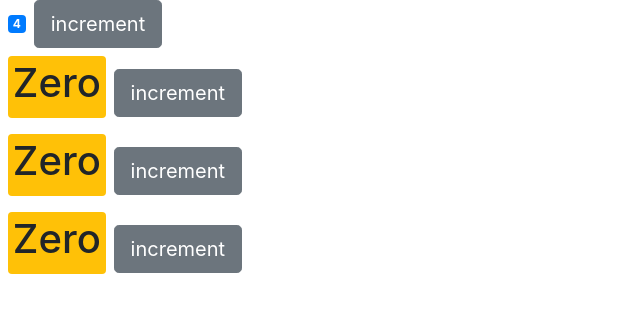
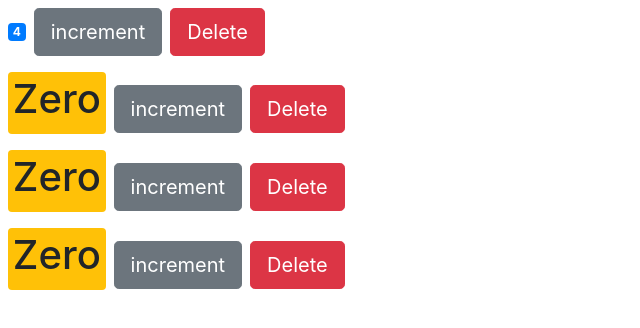
Before and after one commit to YoussefSherif10/Counter_React, a React (Create React App) app: page / in a window 1280 px wide. Shown: the top 328 px of the page, without its empty margins (0-640 px from the left). Built offline with nearby package versions, Linux system fonts and the light colour scheme.

Commit message:
Modified both elements to pass data in props. also added the delete funtionality by raising event in the child component and handle event in the parent.

```diff
--- a/src/components/counter.jsx
+++ b/src/components/counter.jsx
@@ -3,7 +3,8 @@ import React, {Component} from "react";
 class Counter extends Component {
     // state is a special object that contains any data that component needs
     state = {
-        value: this.props.value, // props of a component is used to transfer data among components
+        // props of a component is used to transfer data among components and it is RO. while, state is private data
+        value: this.props.counter.value,
     };
 
     render() {
@@ -16,6 +17,7 @@ class Counter extends Component {
             <div>
                 <span className={this.classes()}>{this.formatCount()}</span>
                 <button onClick={this.handleIncrement} className="btn btn-secondary btn-lg">increment</button>
+                <button onClick={() => this.props.onDelete(this.props.counter.id)} className="btn btn-danger btn-lg m-2">Delete</button>
             </div>
         );
     }
--- a/src/components/counters.jsx
+++ b/src/components/counters.jsx
@@ -3,6 +3,11 @@ import Counter from "./counter";
 
 class Counters extends Component {
     state = {
+        /* the component that contains the state should be the one to modify it. that's why we raise an event
+         from Counter and handle the event here [handleDelete].
+         implementation: we create handleDelete method and pass its reference as a prop. then in the child component
+         we call it by reference.
+         */
         counters: [
             {id: 1 , value: 4},
             {id: 2 , value: 0},
@@ -15,9 +20,20 @@ class Counters extends Component {
         return (
             <div>
                 {this.state.counters.map(counter =>
-                    <Counter key={counter.id} value={counter.value} />)}
+                    <Counter key={counter.id} onDelete={this.handleDelete} counter={counter} />)}
             </div>
         );
+    }
+
+    //Event handler
+    handleDelete = (counterId) => {
+        /*const item = this.state.counters.find(counter => counter.id === counterId );
+        const index = this.state.counters.indexOf(item);
+        this.setState({counter: this.state.counters.splice(index, 1)});
+         */
+
+        const counters = this.state.counters.filter(counter => counter.id !== counterId);
+        this.setState({ counters });
     }
 }
 
```
